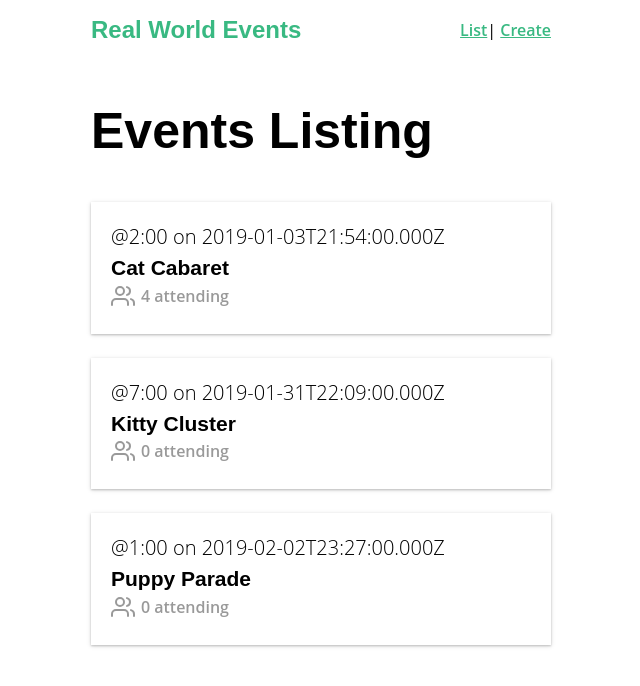
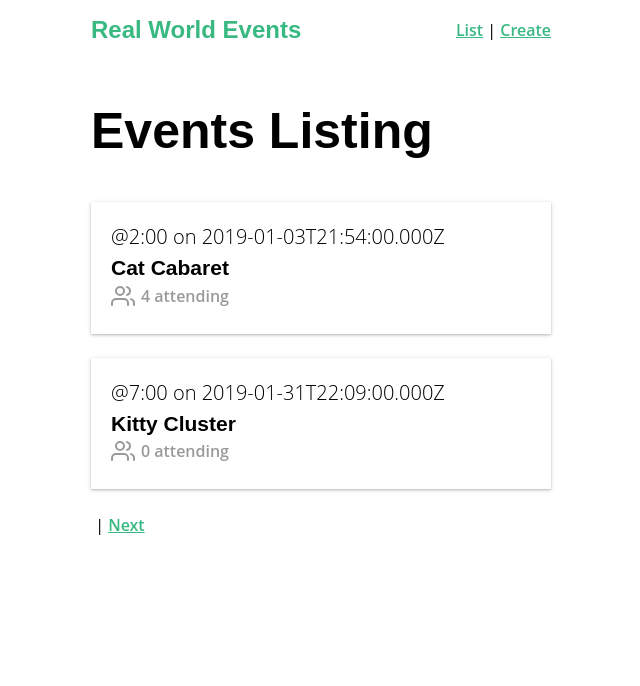
Before and after one commit to travis18/real-world-vue, a Vue app: page / in a window 1280 px wide. Shown: the top 686 px of the page, without its empty margins (319-959 px from the left). Built offline with nearby package versions, Linux system fonts and the light colour scheme; data requests are answered from the project's data file.

Commit message:
finish 13. Mutations & Actions Pt.2

```diff
--- a/src/App.vue
+++ b/src/App.vue
@@ -1,7 +1,7 @@
 <template>
   <div id="app">
     <NavBar />
-    <router-view />
+    <router-view :key="$route.fullPath" />
   </div>
 </template>
 <script>
--- a/src/components/NavBar.vue
+++ b/src/components/NavBar.vue
@@ -2,7 +2,9 @@
   <div id="nav" class="nav">
     <router-link to="/" class="brand">Real World Events</router-link>
     <nav>
-      <router-link :to="{ name: 'event-list' }">List</router-link>|
+      <router-link :to="{ name: 'event-list' }" :key="$route.fullPath"
+        >List</router-link
+      >&nbsp;|
       <router-link :to="{ name: 'event-create' }">Create</router-link>
     </nav>
   </div>
--- a/src/services/EventService.js
+++ b/src/services/EventService.js
@@ -10,8 +10,8 @@ const apiClient = axios.create({
 })
 
 export default {
-  getEvents() {
-    return apiClient.get('/events')
+  getEvents(perPage, page) {
+    return apiClient.get('/events?_limit=' + perPage + '&_page=' + page)
   },
   getEvent(id) {
     return apiClient.get('/events/' + id)
--- a/src/store.js
+++ b/src/store.js
@@ -17,7 +17,9 @@ export default new Vuex.Store({
       'community'
     ],
     events: [],
-    newEventId: 0
+    event,
+    newEventId: 0,
+    eventsTotal: 0
   },
   getters: {
     catLength: state => {
@@ -31,6 +33,12 @@ export default new Vuex.Store({
     ADD_EVENT(state, event) {
       state.events.push(event)
       state.newEventId = event.id
+    },
+    SET_EVENTS(state, events) {
+      state.events = events
+    },
+    SET_EVENT(state, event) {
+      state.event = event
     }
   },
   actions: {
@@ -38,6 +46,32 @@ export default new Vuex.Store({
       return EventService.postEvent(event).then(response => {
         commit('ADD_EVENT', response.data)
       })
+    },
+    fetchEvents({ commit }, { perPage, page }) {
+      EventService.getEvents(perPage, page)
+        .then(response => {
+          commit('SET_EVENTS', response.data)
+          this.state.eventsTotal =
+            parseInt(response.headers['x-total-count']) || 0
+        })
+        .catch(error => {
+          console.log('There was an error:', error.response)
+        })
+    },
+    fetchEvent({ commit, getters }, id) {
+      var event = getters.getEventById(id)
+
+      if (event) {
+        commit('SET_EVENT', event)
+      } else {
+        EventService.getEventById(id)
+          .then(response => {
+            commit('SET_EVENT', response.data)
+          })
+          .catch(error => {
+            console.log('There was an error:', error.response)
+          })
+      }
     }
   }
 })
--- a/src/views/EventList.vue
+++ b/src/views/EventList.vue
@@ -2,29 +2,44 @@
   <div>
     <h1>Events Listing</h1>
     <EventCard v-for="event in events" :key="event.id" :event="event" />
+    <router-link
+      v-if="page > 1"
+      :to="{ name: 'event-list', query: { page: page - 1 } }"
+      rel="prev"
+      >Prev</router-link
+    >&nbsp;|
+    <router-link
+      v-if="hasNextPage"
+      :to="{ name: 'event-list', query: { page: page + 1 } }"
+      rel="next"
+      >Next</router-link
+    >
   </div>
 </template>
 
 <script>
 import EventCard from '@/components/EventCard.vue'
-import EventService from '@/services/EventService'
+import { mapState } from 'vuex'
 
 export default {
   components: {
     EventCard
   },
   created() {
-    EventService.getEvents()
-      .then(response => {
-        this.events = response.data
-      })
-      .catch(error => {
-        console.log('There was an error:', error.response)
-      })
+    this.perPage = 2 // Setting perPage here and not in data means it won't be reactive.
+    // We don't need it to be reactive, and this way our component has access to it.
+    this.$store.dispatch('fetchEvents', {
+      perPage: this.perPage,
+      page: this.page
+    })
   },
-  data() {
-    return {
-      events: []
+  computed: {
+    page() {
+      return parseInt(this.$route.query.page) || 1
+    },
+    ...mapState(['events', 'eventsTotal']),
+    hasNextPage() {
+      return this.eventsTotal > this.page * this.perPage
     }
   }
 }
--- a/src/views/EventShow.vue
+++ b/src/views/EventShow.vue
@@ -13,9 +13,9 @@
     <p>{{ event.description }}</p>
     <h2>
       Attendees
-      <span class="badge -fill-gradient">
-        {{ event.attendees ? event.attendees.length : 0 }}
-      </span>
+      <span class="badge -fill-gradient">{{
+        event.attendees ? event.attendees.length : 0
+      }}</span>
     </h2>
     <ul class="list-group">
       <li
@@ -30,23 +30,13 @@
 </template>
 
 <script>
-import EventService from '@/services/EventService'
+import { mapState } from 'vuex'
 export default {
   props: ['id'],
-  data() {
-    return {
-      event: {}
-    }
+  created() {
+    this.$store.dispatch('fetchEvent', this.id)
   },
-  created() {
-    EventService.getEvent(this.id)
-      .then(response => {
-        this.event = response.data
-      })
-      .catch(error => {
-        console.log('There was an error:', error.response)
-      })
-  }
+  computed: mapState(['event'])
 }
 </script>
 
```
